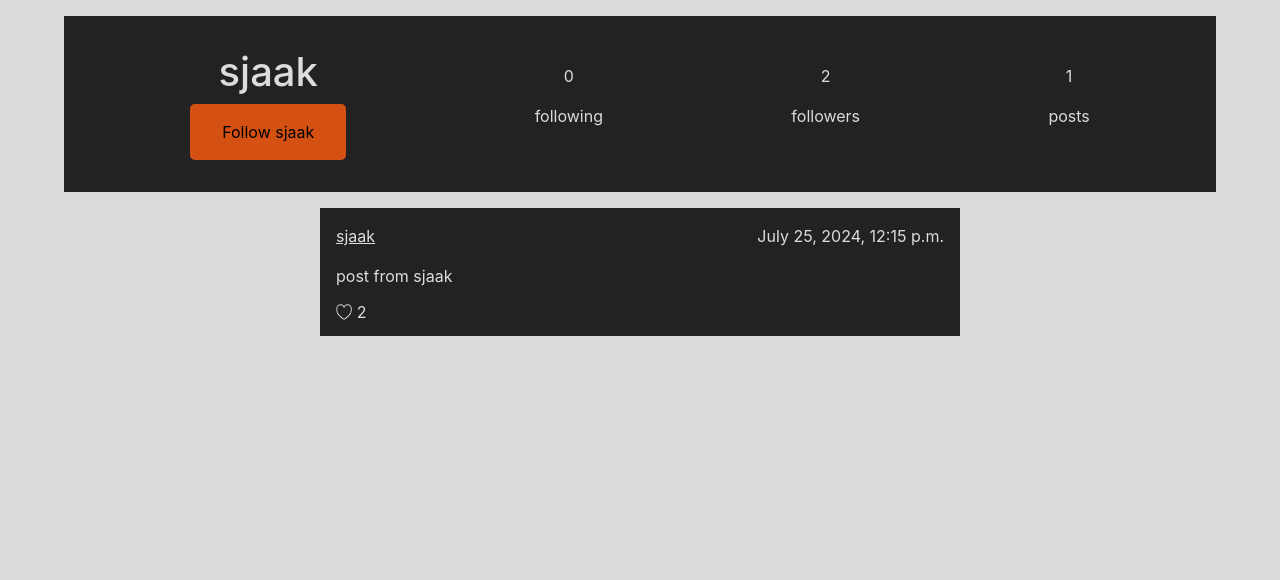
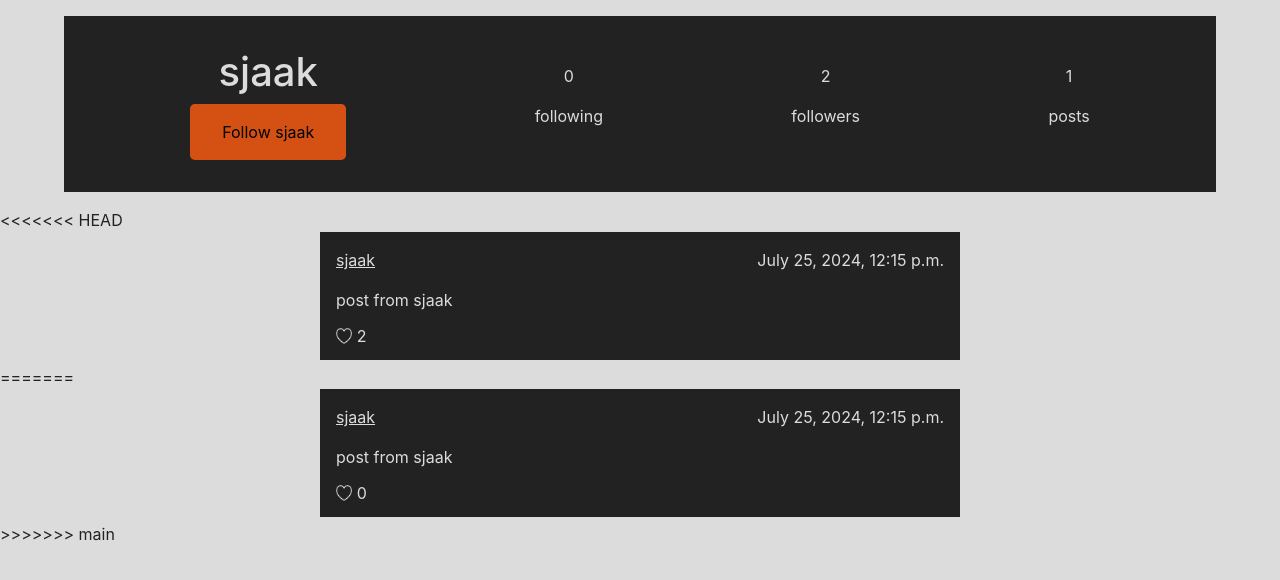
Before and after one commit to IanSpeelman/Social, a Django app: page /profile/3 in a window 1280 px wide. Shown: the part 56-636 px from the top of the page. Run offline with Django 3.2, Linux system fonts and the light colour scheme; data comes from the database, SQL or seed files in the repository; both versions use the stored data as it was after the commit; some libraries are stand-ins or nearby versions.

```diff
--- a/network/templates/network/profile.html
+++ b/network/templates/network/profile.html
@@ -28,6 +28,7 @@
     </div>
 </div>
 
+<<<<<<< HEAD
 {% if user.is_authenticated %}
 <div id="post-list" data-login="true">
     {% else %}
@@ -71,5 +72,41 @@
     </div>
     <script src="{% static 'network/js/post_liking.js' %}"></script>
     <script src="{% static 'network/js/edit_post.js' %}"></script>
+=======
+    {% if user.is_authenticated %}
+    <div id="post-list" data-login="true">
+    {% else %}
+    <div id="post-list" data-login="false">
+    {% endif%}
+    {% for post in posts %}
+    <div class="post" data-post="{{ post.id }}">
+        <div class="post-top">
+            <p class="post-user"><a href="{% url 'profile' post.user.id%}">{{ post.user }}</a></p>
+            <p class="post-timestamp">{{ post.timestamp }}</p>
+        </div>
+        <div class="post-body">
+            <p>{{ post.content }}</p>
+        </div>
+        <div class="post-bottom">
+            <div class="like" data-post="{{ post.id }}">
+                <img class="" src="{% static 'network/images/not_liked.png' %}" alt="">
+                <img class="hidden" src="{% static 'network/images/liked.png' %}" alt="">
+            </div>
+            <p class="likes">0</p>
+        </div>
+    </div>
+
+    {% endfor %}
+    <div class="pagination">
+        {% if previous %}
+        <a href="{% url 'profile' profile.id %}?page={{previous}}">previous</a>
+        {% endif %}
+        {% if next %}
+        <a href="{% url 'profile' profile.id %}?page={{next}}">next</a>
+        {% endif %}
+    </div>
+</div>
+<script src="{% static 'network/js/post_liking.js' %}"></script>
+>>>>>>> main
 
     {% endblock %}
--- a/network/views.py
+++ b/network/views.py
@@ -184,31 +184,10 @@ def followed(request):
         users = []
         for user in follow_list:
             users.append(user.followed)
-        postsresult = Post.objects.filter(user__in=users).order_by("-timestamp")
-
-        p = Paginator(postsresult, 10)
-
-        try:
-            page = int(request.GET.get("page", 1))
-            if page == "" or page < 1:
-                page = 1
-            elif page > p.num_pages:
-                page = p.num_pages
-        except:
-            page = 1
-        posts = p.page(page).object_list
-        next = False
-        previous = False
-        if page > 1:
-            previous = page - 1
-        if page < p.num_pages:
-            next = page + 1
-
+        posts = Post.objects.filter(user__in=users)
         return render(request, 'network/index.html',{
             "posts":posts,
-            "title": "Followed",
-            "next":next,
-            "previous":previous,
+            "title": "Followed"
         })
     return HttpResponseRedirect(reverse("login"))
 
```
Also changed, not shown: db.sqlite3, 1 other file.
